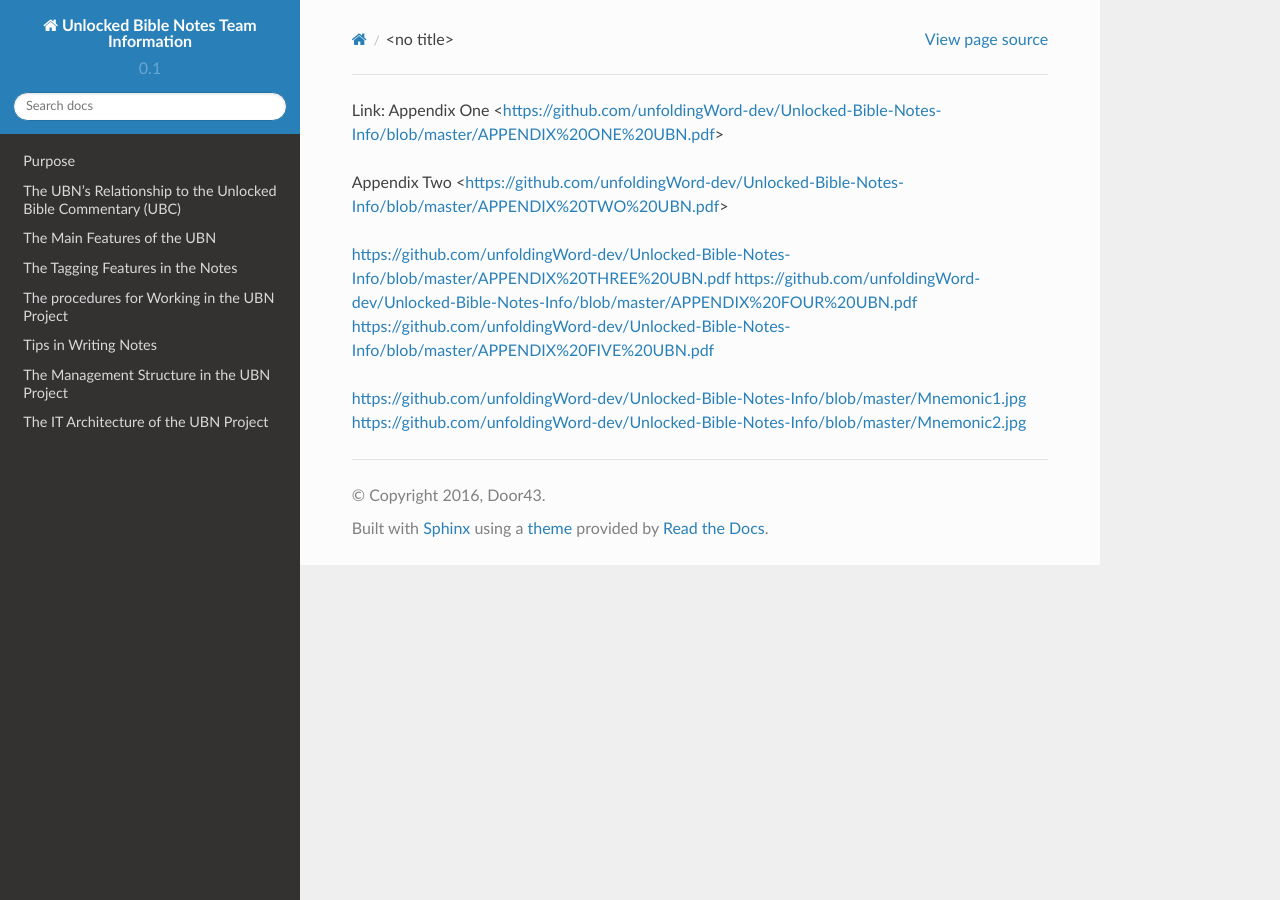
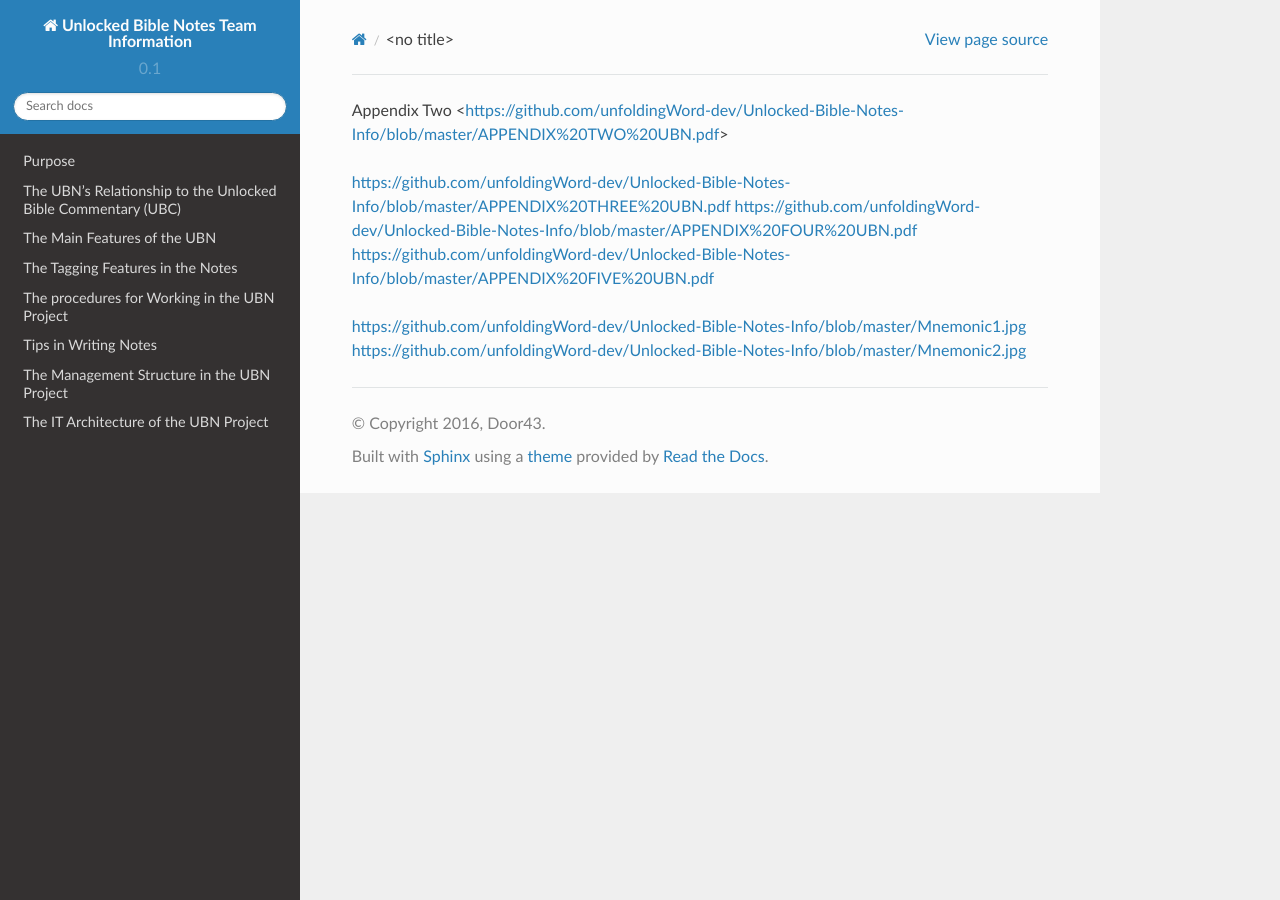
Before and after one commit to unfoldingWord-dev/Unlocked-Bible-Notes-Info, a Sphinx documentation site: the page built from docs/appendices.rst, in a window 1280 px wide. Built offline with Sphinx 7.4.7 and the Read the Docs theme 2.0.0, drawn with Linux system fonts in a browser that asks for light colours; pages that are not in the unit, such as notebooks, are missing from menus; some of the changed lines change nothing that is shown.

Commit message:
Update appendices.rst

```diff
--- a/docs/appendices.rst
+++ b/docs/appendices.rst
@@ -1,4 +1,4 @@
-Link: Appendix One <https://github.com/unfoldingWord-dev/Unlocked-Bible-Notes-Info/blob/master/APPENDIX%20ONE%20UBN.pdf>
+.. _Appendix One <https://github.com/unfoldingWord-dev/Unlocked-Bible-Notes-Info/blob/master/APPENDIX%20ONE%20UBN.pdf>
 
 Appendix Two <https://github.com/unfoldingWord-dev/Unlocked-Bible-Notes-Info/blob/master/APPENDIX%20TWO%20UBN.pdf>
 
```
